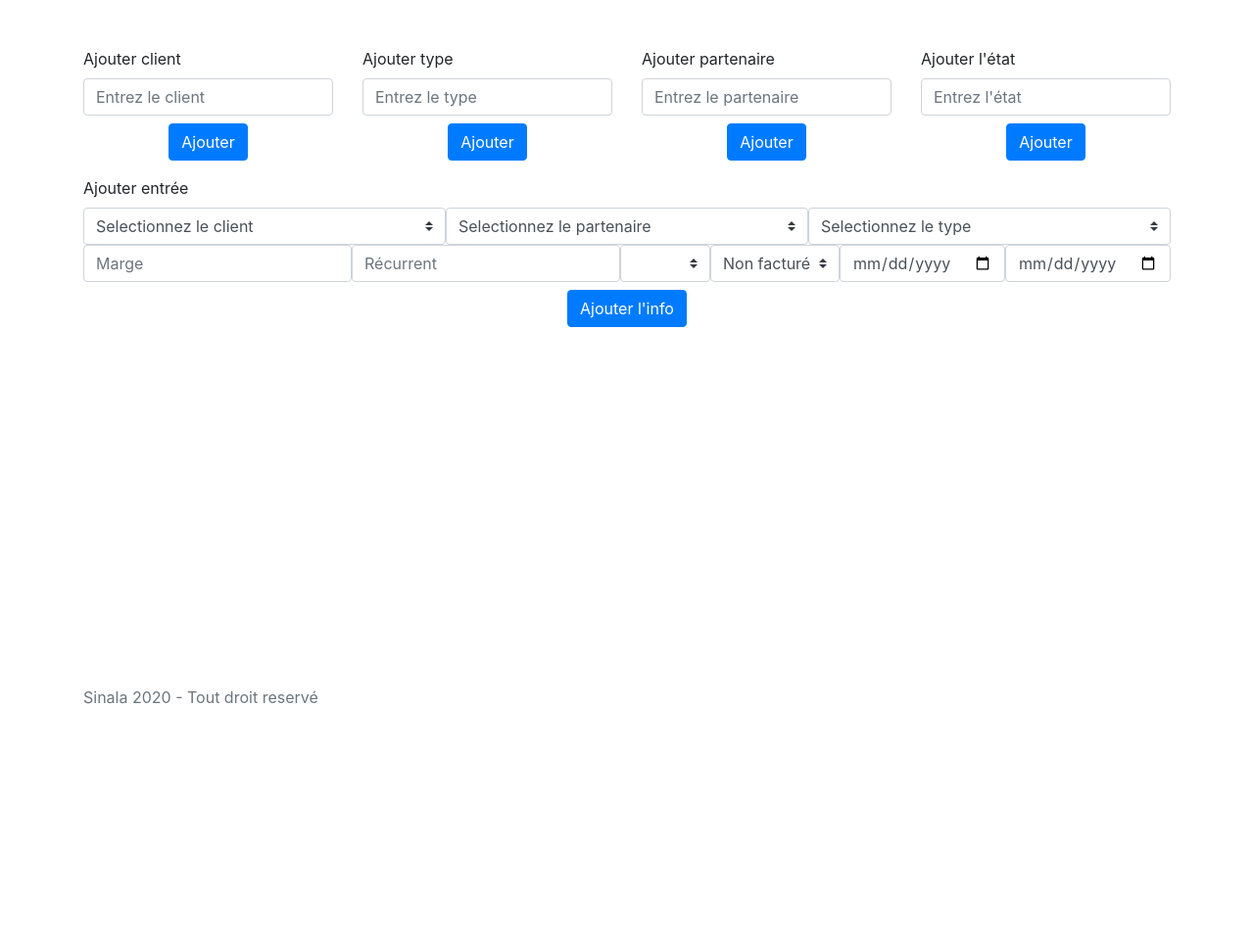
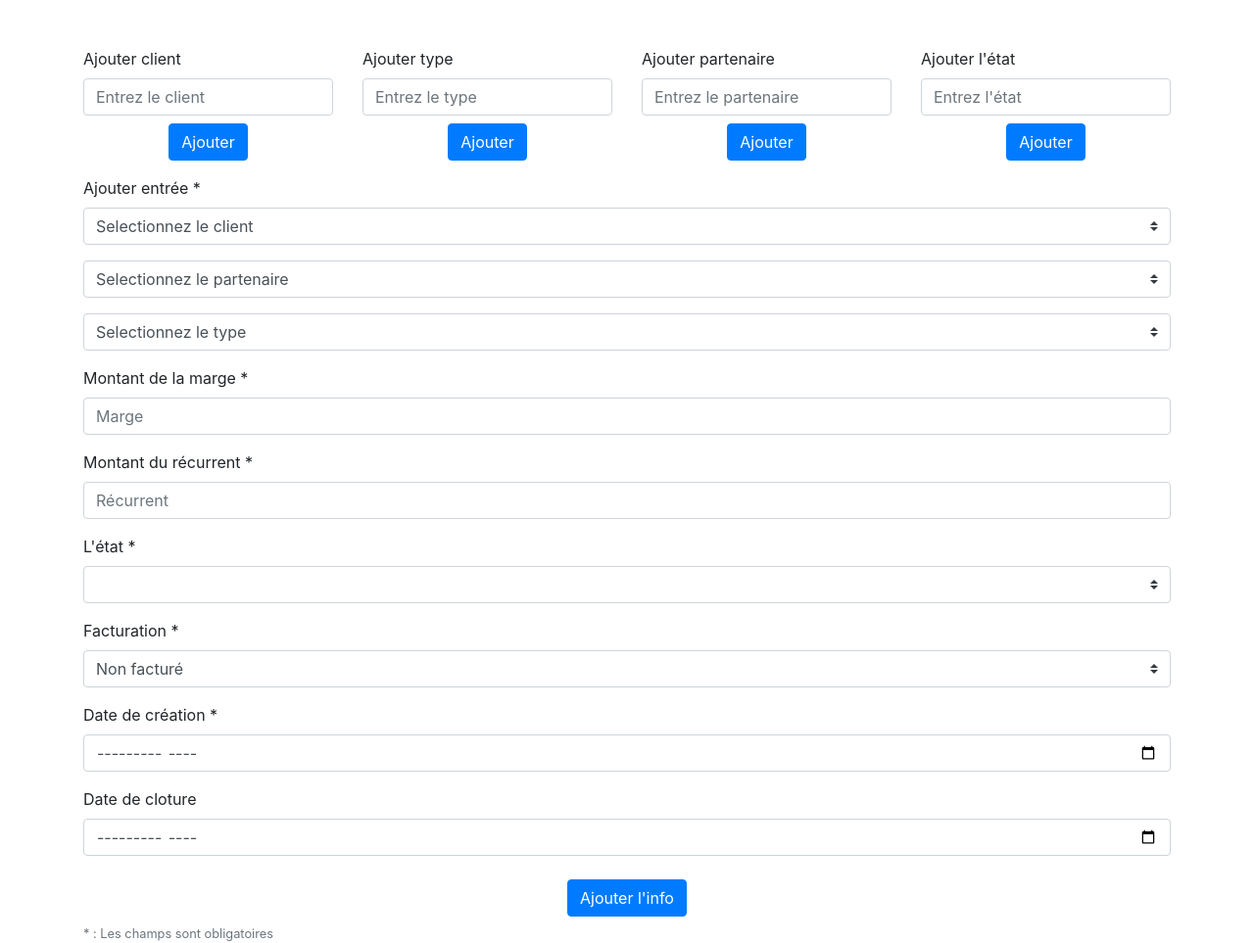
Before and after one commit to Sotramp/topensi-yann, a Django app: page /add/ in a window 1280 px wide. Shown: the part 76-1039 px from the top of the page at 98% size. Before the commit the page ends 795 px from the top, so only its background shows below. Run offline with Django 3.2, Linux system fonts and the light colour scheme; data that the repository does not hold is empty; some libraries are stand-ins or nearby versions.

Commit message:
somes fixes

```diff
--- a/topensi/gestion/templates/add.html
+++ b/topensi/gestion/templates/add.html
@@ -62,20 +62,24 @@
         <div class="row">
             <form action="/add/ajouter_info/" method="post" id="form_info" class="w-100">{% csrf_token %}
                 <div class="col">
-                    <label for="exampleInputEmail1">Ajouter entrée</label>
-                    <div class="form-inline">
+                    <label for="exampleInputEmail1">Ajouter entrée *</label>
+                    <div class="form-group">
                         <select class="custom-select col" name="client">
                             <option selected>Selectionnez le client</option>
                             {% for e in client %}
                                 <option value="{{e.nom}}">{{e.nom}}</option>
                             {% endfor %}
                         </select>
+                    </div>
+                    <div class="form-group">
                         <select class="custom-select col" name="partenaire">
                             <option selected>Selectionnez le partenaire</option>
                             {% for e in partenaire %}
                                 <option value="{{e.nom}}">{{e.nom}}</option>
                             {% endfor %}
                         </select>
+                    </div>
+                    <div class="form-group">
                         <select class="custom-select col" name="type">
                             <option selected>Selectionnez le type</option>
                             {% for e in type %}
@@ -83,28 +87,47 @@
                             {% endfor %}
                         </select>
                     </div>
-                    <div class="form-inline">
+                    <div class="form-group">
+                        <label for="exampleFormControlSelect1">Montant de la marge *</label>
                         <input type="number" step="0.01" name="marge" class="form-control col" id="exampleInputEmail1" aria-describedby="emailHelp" placeholder="Marge">
+                    </div>
+                    <div class="form-group">
+                        <label for="exampleFormControlSelect1">Montant du récurrent *</label>
                         <input type="number" step="0.01" name="recurrent" class="form-control col" id="exampleInputEmail1" aria-describedby="emailHelp" placeholder="Récurrent">
+                    </div>
+                    <div class="form-group">
+                        <label for="exampleFormControlSelect1">L'état *</label>
                         <select class="custom-select col" name="etat">
                             {% for e in etat %}
                                 <option value="{{e.nom}}">{{e.nom}}</option>
                             {% endfor %}
                         </select>
+                    </div>
+                    <div class="form-group">
+                        <label for="exampleFormControlSelect1">Facturation *</label>
                         <select class="custom-select col" name="facture">
                             <option value="False" selected>Non facturé</option>
                             <option value="True">Facturé</option>
                         </select>
-                        <input type="date" name="dateCreation" class="form-control col">
-                        <input type="date" name="dateCloture" class="form-control col">
+                    </div>
+                    <div class="form-group">
+                        <label for="exampleFormControlSelect1">Date de création *</label>
+                        <input type="month" name="dateCreation" class="form-control col">
+                    </div>
+                    <div class="form-group">
+                        <label for="exampleFormControlSelect1">Date de cloture</label>
+                        <input type="month" name="dateCloture" class="form-control col">
+                    </div>
                     </div>
                 </div>
             </div>
-            <div class="row mt-2">
+            <div class="row mt-2 mb-2">
                 <div class="col text-center">
                     <button form="form_info" class="btn btn-primary">Ajouter l'info</button>
                 </div>
             </div>
+            <small id="emailHelp" class="form-text text-muted">* : Les champs sont obligatoires</small>
+
         </div>
     </main>
     <!-- Footer -->
--- a/topensi/gestion/templates/layouts/footer.html
+++ b/topensi/gestion/templates/layouts/footer.html
@@ -1,9 +1,9 @@
 {% load static %}
 
     <footer class="footer fixed-bottom">
-        <div class="container">
+        <!-- <div class="container">
         <span class="text-muted">Sinala 2020 - Tout droit reservé</span>
-        </div>
+        </div> -->
 
     </footer>
         <!-- Javascript -->
--- a/topensi/gestion/views.py
+++ b/topensi/gestion/views.py
@@ -126,14 +126,17 @@ class AjouterInfoView(TemplateView):
     facture = request.POST.get('facture', False)
     dateCreation = request.POST.get('dateCreation', False)
     dateCloture = request.POST.get('dateCloture', False)
-    try:
-      i = Info(cli=client_id, partenaire=partenaire_id, typ=type_id, etat=etat_id,marge=marge, recurrent=recurrent, facture=facture, dateCloture = dateCloture, dateCreation = dateCreation)
-      i.save()
-      messages.success(request, "L'info a bien été ajoutée")
-      return HttpResponseRedirect( "/add/" )
-    except:
-      messages.error(request, "Impossible d'ajouter l'info")
-      return HttpResponseRedirect( "/add/" )
+    print(dateCloture)
+    #try:
+    if(dateCloture == ''):
+      dateCloture = "1970-01"
+    i = Info(cli=client_id, partenaire=partenaire_id, typ=type_id, etat=etat_id,marge=marge, recurrent=recurrent, facture=facture, dateCloture = dateCloture, dateCreation = dateCreation)
+    i.save()
+    messages.success(request, "L'info a bien été ajoutée")
+    return HttpResponseRedirect( "/add/" )
+    #except:
+    #  messages.error(request, "Impossible d'ajouter l'info")
+    #  return HttpResponseRedirect( "/add/" )
 
 class FilterInfoView(TemplateView):
   template_name = "index.html"
```
Also changed, not shown: topensi/gestion/templates/index.html (+12 -4 lines), topensi/gestion/templates/update.html (+17 -5 lines).
